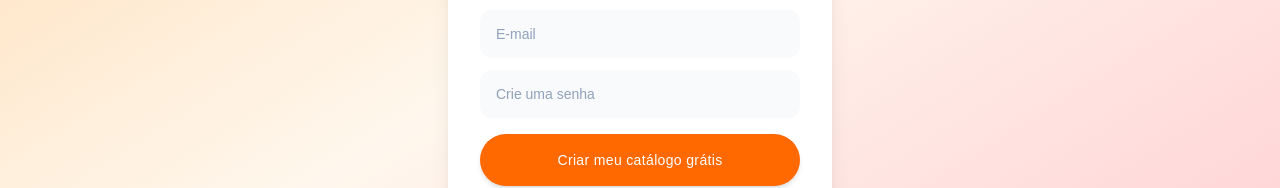
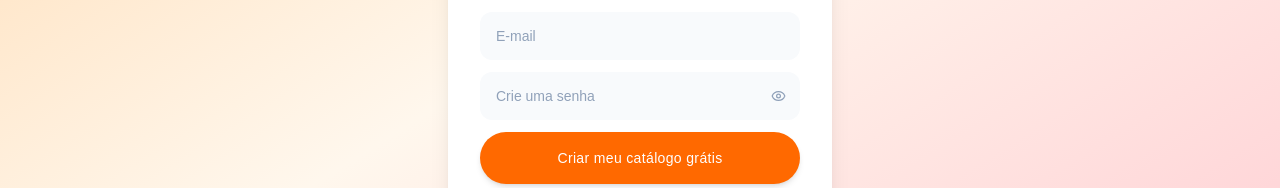
Before and after one commit to idsystems17/olha-ai, a Next.js app: page /cadastro in a window 1280 px wide. Shown: the part 420-608 px from the top of the page. Built offline with nearby package versions, Linux system fonts and the light colour scheme; no server answers.

Commit message:
Adiciona olhinho de mostrar senha em login/cadastro/conta e deixa rodapé Olha Aí laranja

```diff
--- a/src/app/(auth)/cadastro/page.tsx
+++ b/src/app/(auth)/cadastro/page.tsx
@@ -8,6 +8,7 @@ import Link from 'next/link'
 import { createClient } from '@/lib/supabase/client'
 import { Loader2 } from 'lucide-react'
 import { formatarWhatsappVisual } from '@/lib/whatsapp'
+import { CampoSenha } from '@/components/CampoSenha'
 
 function formatarCpf(valor: string): string {
   const digitos = valor.replace(/\D/g, '').slice(0, 11)
@@ -112,8 +113,7 @@ export default function CadastroPage() {
             autoComplete="email"
             className="w-full bg-slate-50 rounded-xl py-3.5 px-4 text-sm text-slate-700 placeholder:text-slate-400 outline-none focus:ring-2 focus:ring-orange-300 transition-all"
           />
-          <input
-            type="password"
+          <CampoSenha
             placeholder="Crie uma senha"
             value={senha}
             onChange={(e) => setSenha(e.target.value)}
--- a/src/app/(auth)/login/page.tsx
+++ b/src/app/(auth)/login/page.tsx
@@ -7,6 +7,7 @@ import { useRouter } from 'next/navigation'
 import Link from 'next/link'
 import { createClient } from '@/lib/supabase/client'
 import { Loader2 } from 'lucide-react'
+import { CampoSenha } from '@/components/CampoSenha'
 
 export default function LoginPage() {
   const router = useRouter()
@@ -52,8 +53,7 @@ export default function LoginPage() {
             autoComplete="email"
             className="w-full bg-slate-50 rounded-xl py-3.5 px-4 text-sm text-slate-700 placeholder:text-slate-400 outline-none focus:ring-2 focus:ring-orange-300 transition-all"
           />
-          <input
-            type="password"
+          <CampoSenha
             placeholder="Senha"
             value={senha}
             onChange={(e) => setSenha(e.target.value)}
--- a/src/app/[slug]/page.tsx
+++ b/src/app/[slug]/page.tsx
@@ -158,7 +158,7 @@ export default async function PaginaPublicaCatalogo({ params }: { params: Promis
       </div>
 
       <footer className="py-6 text-center">
-        <Link href="/" className={`${dancingScript.className} text-lg text-slate-300 hover:text-slate-400 transition`}>
+        <Link href="/" className={`${dancingScript.className} text-lg text-orange-400 hover:text-orange-500 transition`}>
           Olha Aí
         </Link>
       </footer>
--- a/src/app/page.tsx
+++ b/src/app/page.tsx
@@ -145,7 +145,7 @@ export default function LandingPage() {
         </section>
       </main>
 
-      <footer className="py-8 text-center text-xs text-slate-400">Olha Aí</footer>
+      <footer className="py-8 text-center text-xs text-orange-400">Olha Aí</footer>
     </div>
   )
 }
--- /dev/null
+++ b/src/components/CampoSenha.tsx
@@ -0,0 +1,26 @@
+'use client'
+
+import { useState } from 'react'
+import { Eye, EyeOff } from 'lucide-react'
+
+export function CampoSenha({
+  className,
+  ...props
+}: Omit<React.InputHTMLAttributes<HTMLInputElement>, 'type'>) {
+  const [mostrar, setMostrar] = useState(false)
+
+  return (
+    <div className="relative">
+      <input {...props} type={mostrar ? 'text' : 'password'} className={`${className} pr-10`} />
+      <button
+        type="button"
+        onClick={() => setMostrar((v) => !v)}
+        className="absolute right-3.5 top-1/2 -translate-y-1/2 text-slate-400"
+        aria-label={mostrar ? 'Ocultar senha' : 'Mostrar senha'}
+        tabIndex={-1}
+      >
+        {mostrar ? <EyeOff size={15} /> : <Eye size={15} />}
+      </button>
+    </div>
+  )
+}
--- a/src/components/painel/AbaConta.tsx
+++ b/src/components/painel/AbaConta.tsx
@@ -4,6 +4,7 @@ import { useState } from 'react'
 import { useRouter } from 'next/navigation'
 import { createClient } from '@/lib/supabase/client'
 import { formatarWhatsappVisual } from '@/lib/whatsapp'
+import { CampoSenha } from '@/components/CampoSenha'
 
 const LINK_ASSINATURAS_KIWIFY = 'https://dashboard.kiwify.com.br/minhas-compras'
 
@@ -218,8 +219,7 @@ export function AbaConta({
       <form onSubmit={trocarSenha} className="space-y-4">
         <div>
           <label className="text-xs font-semibold text-slate-600 block mb-1">Senha atual</label>
-          <input
-            type="password"
+          <CampoSenha
             value={senhaAtual}
             onChange={(e) => setSenhaAtual(e.target.value)}
             required
@@ -230,8 +230,7 @@ export function AbaConta({
 
         <div>
           <label className="text-xs font-semibold text-slate-600 block mb-1">Nova senha</label>
-          <input
-            type="password"
+          <CampoSenha
             value={novaSenha}
             onChange={(e) => setNovaSenha(e.target.value)}
             required
@@ -243,8 +242,7 @@ export function AbaConta({
 
         <div>
           <label className="text-xs font-semibold text-slate-600 block mb-1">Confirmar nova senha</label>
-          <input
-            type="password"
+          <CampoSenha
             value={confirmarSenha}
             onChange={(e) => setConfirmarSenha(e.target.value)}
             required
@@ -314,8 +312,7 @@ export function AbaConta({
               Isso apaga sua conta, seu catálogo e todos os produtos de vez — não dá pra desfazer.
               Confirme sua senha pra continuar.
             </p>
-            <input
-              type="password"
+            <CampoSenha
               value={senhaExclusao}
               onChange={(e) => setSenhaExclusao(e.target.value)}
               placeholder="Sua senha"
```
